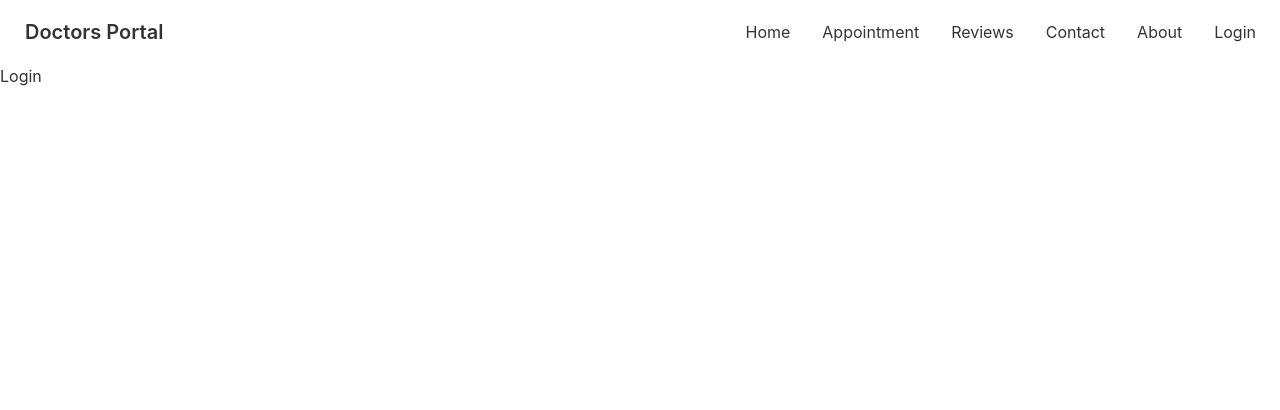
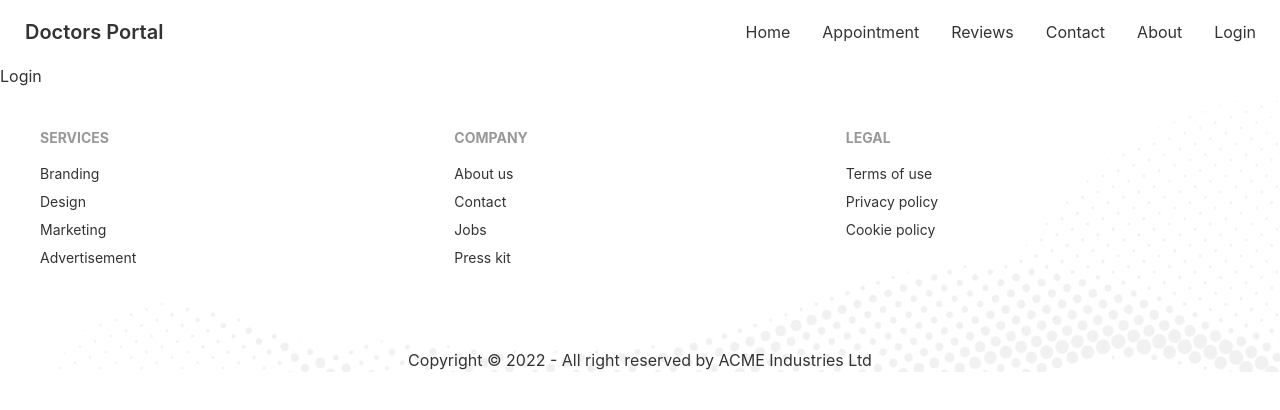
Before and after one commit to soumik9/doctors-portal-client, a React (Create React App) app: page /login in a window 1280 px wide. Shown: the top 410 px of the page. Built offline with nearby package versions, Linux system fonts and the light colour scheme.

Commit message:
appointment banner added

```diff
--- a/package.json
+++ b/package.json
@@ -7,7 +7,9 @@
     "@testing-library/react": "^13.2.0",
     "@testing-library/user-event": "^13.5.0",
     "daisyui": "^2.14.3",
+    "date-fns": "^2.28.0",
     "react": "^18.1.0",
+    "react-day-picker": "^8.0.4",
     "react-dom": "^18.1.0",
     "react-router-dom": "^6.3.0",
     "react-scripts": "5.0.1",
--- a/src/App.js
+++ b/src/App.js
@@ -1,21 +1,26 @@
 import { Route, Routes } from 'react-router-dom';
 import './App.css';
 import About from './pages/About/About';
+import Appointment from './pages/Appointment/Appointment';
 import Home from './pages/Home/Home';
 import Login from './pages/Login/Login';
+import Footer from './pages/Shared/Footer';
 import Navbar from './pages/Shared/Navbar';
 
 function App() {
   return (
-    <div className="">
+    <div className="max-w-7xl mx-auto">
 
       <Navbar />
 
       <Routes>
         <Route path="/" element={<Home />} />
+        <Route path="/appointment" element={<Appointment />} />
         <Route path="/about" element={<About />} />
         <Route path="/login" element={<Login />} />
       </Routes>
+
+      <Footer />
 
     </div>
   );
--- /dev/null
+++ b/src/pages/Appointment/Appointment.js
@@ -0,0 +1,12 @@
+import React from 'react';
+import AppointmentBanner from './AppointmentBanner';
+
+const Appointment = () => {
+    return (
+        <div className='px-12'>
+            <AppointmentBanner />
+        </div>
+    );
+};
+
+export default Appointment;
--- /dev/null
+++ b/src/pages/Appointment/AppointmentBanner.js
@@ -0,0 +1,28 @@
+import React, { useState } from 'react';
+import appointmentBannerImg from '../../assets/images/chair.png'
+import { DayPicker } from 'react-day-picker';
+import 'react-day-picker/dist/style.css';
+import { format } from 'date-fns';
+
+const AppointmentBanner = () => {
+
+    const [date, setDate] = useState(new Date())
+
+    return (
+        <div class="hero min-h-screen">
+            <div class="hero-content flex-col lg:flex-row-reverse gap-5">
+                <img src={appointmentBannerImg} alt='' class="max-w-lg rounded-lg shadow-2xl" />
+                <div>
+                    <DayPicker
+                        mode="single"
+                        selected={date}
+                        onSelect={setDate}
+                     />
+                </div>
+            </div>
+            {/* <p>Selected date: {format(date, 'PP')}</p> */}
+        </div>
+    );
+};
+
+export default AppointmentBanner;
--- a/src/pages/Home/Banner.js
+++ b/src/pages/Home/Banner.js
@@ -4,12 +4,12 @@
 
 const Banner = () => {
     return (
-        <div class="hero min-h-screen">
-            <div class="hero-content flex-col lg:flex-row-reverse">
-                <img src={bannerImg} alt='banner img' class="max-w-sm rounded-lg shadow-2xl" />
-                <div class='md:mr-10'>
-                    <h1 class="text-5xl font-bold">Your New Smile Starts Here</h1>
-                    <p class="py-6">Provident cupiditate voluptatem et in. Quaerat fugiat ut assumenda excepturi exercitationem quasi. In deleniti eaque aut repudiandae et a id nisi.</p>
+        <div className="hero min-h-screen">
+            <div className="hero-content flex-col lg:flex-row-reverse">
+                <img src={bannerImg} alt='banner img' className="max-w-sm rounded-lg shadow-2xl" />
+                <div className='md:mr-10'>
+                    <h1 className="text-5xl font-bold">Your New Smile Starts Here</h1>
+                    <p className="py-6">Provident cupiditate voluptatem et in. Quaerat fugiat ut assumenda excepturi exercitationem quasi. In deleniti eaque aut repudiandae et a id nisi.</p>
                     <PrimaryButton name='Get Started' />
                 </div>
             </div>
--- a/src/pages/Home/InfoCard.js
+++ b/src/pages/Home/InfoCard.js
@@ -2,12 +2,12 @@
 
 const InfoCard = ({ title, img, bgClass }) => {
     return (
-        <div class={`card lg:card-side bg-base-100 shadow-xl ${bgClass}`}>
-            <figure className='pl-5'>
+        <div className={`card lg:card-side bg-base-100 shadow-xl ${bgClass}`}>
+            <figure className='pl-5 pt-8'>
                 <img src={img} alt="Album" />
             </figure>
-            <div class="card-body text-white">
-                <h2 class="card-title">{ title }</h2>
+            <div className="card-body text-white">
+                <h2 className="card-title">{ title }</h2>
                 <p>Click the button to listen on Spotiwhy app.</p>
             </div>
         </div>
--- a/src/pages/Home/Review.js
+++ b/src/pages/Home/Review.js
@@ -5,13 +5,13 @@
     const { name, location, img, review } = testimonial;
 
     return (
-        <div class="card w-lg bg-base-100 shadow-xl">
-            <div class="card-body">
+        <div className="card w-lg bg-base-100 shadow-xl">
+            <div className="card-body">
                 <p>{review}</p>
 
                 <div className='flex items-center mt-4'>
-                    <div class="avatar">
-                        <div class="w-16 rounded-full ring ring-primary ring-offset-base-100 mr-5">
+                    <div className="avatar">
+                        <div className="w-16 rounded-full ring ring-primary ring-offset-base-100 mr-5">
                             <img src={img} alt={name} />
                         </div>
                     </div>
--- a/src/pages/Home/Service.js
+++ b/src/pages/Home/Service.js
@@ -5,12 +5,12 @@
     const {img, name} = service;
 
     return (
-        <div class="card lg:max-w-lg bg-base-100 shadow-xl">
-            <figure class="px-10 pt-10">
-                <img src={img} alt={name} class="rounded-xl" />
+        <div className="card lg:max-w-lg bg-base-100 shadow-xl">
+            <figure className="px-10 pt-10">
+                <img src={img} alt={name} className="rounded-xl" />
             </figure>
-            <div class="card-body items-center text-center">
-                <h2 class="card-title">{ name }</h2>
+            <div className="card-body items-center text-center">
+                <h2 className="card-title">{ name }</h2>
                 <p>If a dog chews shoes whose shoes does he choose?</p>
             </div>
         </div>
--- /dev/null
+++ b/src/pages/Shared/Footer.js
@@ -0,0 +1,43 @@
+import React from 'react';
+import { Link } from 'react-router-dom';
+import footerImg from '../../assets/images/footer.png'
+
+const Footer = () => {
+    return (
+        <footer style={{
+            background: `url(${footerImg})`,
+            backgroundSize: 'cover'
+        }}>
+
+            <div className="footer p-10">
+                <div>
+                    <span className="footer-title">Services</span>
+                    <Link to='/' className="link link-hover">Branding</Link>
+                    <Link to='/' className="link link-hover">Design</Link>
+                    <Link to='/' className="link link-hover">Marketing</Link>
+                    <Link to='/' className="link link-hover">Advertisement</Link>
+                </div>
+                <div>
+                    <span className="footer-title">Company</span>
+                    <Link to='/' className="link link-hover">About us</Link>
+                    <Link to='/' className="link link-hover">Contact</Link>
+                    <Link to='/' className="link link-hover">Jobs</Link>
+                    <Link to='/' className="link link-hover">Press kit</Link>
+                </div>
+                <div>
+                    <span className="footer-title">Legal</span>
+                    <Link to='/' className="link link-hover">Terms of use</Link>
+                    <Link to='/' className="link link-hover">Privacy policy</Link>
+                    <Link to='/' className="link link-hover">Cookie policy</Link>
+                </div>
+            </div>
+
+            <div className="my-10 text-center">
+                <p>Copyright © 2022 - All right reserved by ACME Industries Ltd</p>
+            </div>
+
+        </footer>
+    );
+};
+
+export default Footer;
--- a/src/pages/Shared/Navbar.js
+++ b/src/pages/Shared/Navbar.js
@@ -5,28 +5,28 @@
 
     const menuItems = <>
         <li><Link to='/'>Home</Link></li>
-        <li><Link to='/'>Appointment</Link></li>
-        <li><Link to='/'>Reviews</Link></li>
-        <li><Link to='/'>Contact</Link></li>
+        <li><Link to='/appointment'>Appointment</Link></li>
+        <li><Link to='/reviews'>Reviews</Link></li>
+        <li><Link to='/contact'>Contact</Link></li>
         <li><Link to='/about'>About</Link></li>
         <li><Link to='/login'>Login</Link></li>
     </>
 
     return (
-        <div class="navbar bg-base-100">
-            <div class="navbar-start">
-                <div class="dropdown">
-                    <label tabindex="0" class="btn btn-ghost lg:hidden">
-                        <svg xmlns="http://www.w3.org/2000/svg" class="h-5 w-5" fill="none" viewBox="0 0 24 24" stroke="currentColor"><path stroke-linecap="round" stroke-linejoin="round" stroke-width="2" d="M4 6h16M4 12h8m-8 6h16" /></svg>
+        <div className="navbar bg-base-100">
+            <div className="navbar-start">
+                <div className="dropdown">
+                    <label tabIndex="0" className="btn btn-ghost lg:hidden">
+                        <svg xmlns="http://www.w3.org/2000/svg" className="h-5 w-5" fill="none" viewBox="0 0 24 24" stroke="currentColor"><path strokeLinecap="round" strokeLinejoin="round" strokeWidth="2" d="M4 6h16M4 12h8m-8 6h16" /></svg>
                     </label>
-                    <ul tabindex="0" class="menu menu-compact dropdown-content mt-3 p-2 shadow bg-base-100 rounded-box w-52">
+                    <ul tabIndex="0" className="menu menu-compact dropdown-content mt-3 p-2 shadow bg-base-100 rounded-box w-52">
                         { menuItems }
                     </ul>
                 </div>
-                <Link to='/' class="btn btn-ghost normal-case text-xl">Doctors Portal</Link>
+                <Link to='/' className="btn btn-ghost normal-case text-xl">Doctors Portal</Link>
             </div>
-            <div class="navbar-end hidden lg:flex">
-                <ul class="menu menu-horizontal p-0">
+            <div className="navbar-end hidden lg:flex">
+                <ul className="menu menu-horizontal p-0">
                     { menuItems }
                 </ul>
             </div>
--- a/src/pages/Shared/PrimaryButton.js
+++ b/src/pages/Shared/PrimaryButton.js
@@ -2,7 +2,7 @@
 
 const PrimaryButton = ({ name }) => {
     return (
-        <button class="btn btn-primary text-white bg-gradient-to-r from-secondary to-primary">{ name }</button>
+        <button className="btn btn-primary text-white bg-gradient-to-r from-secondary to-primary">{ name }</button>
     );
 };
 
```
Also changed, not shown: 1 other file (tests, documents, lock files or other folders).
